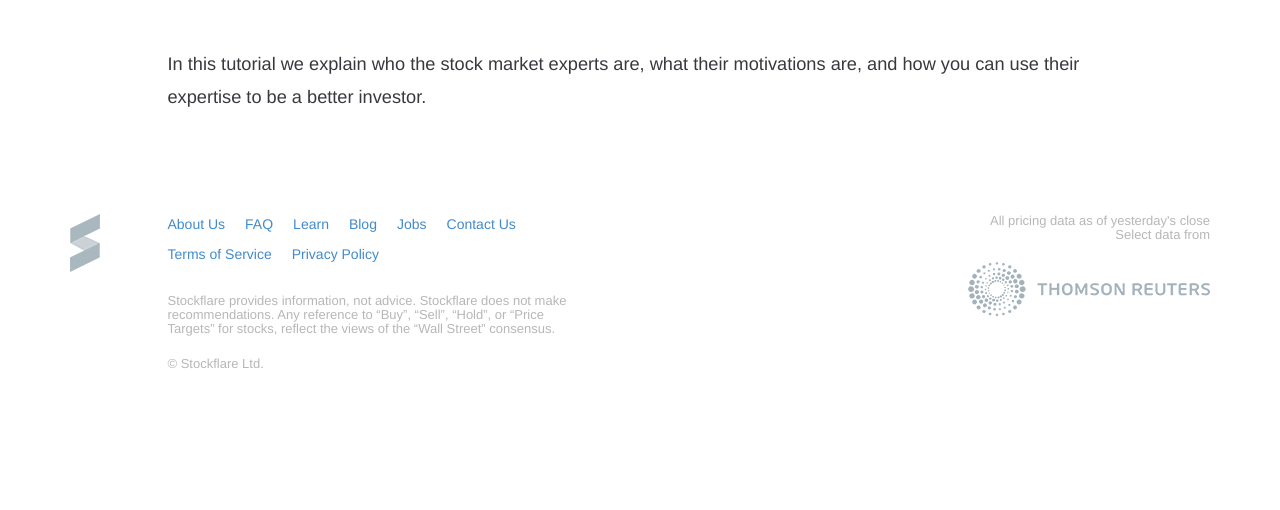
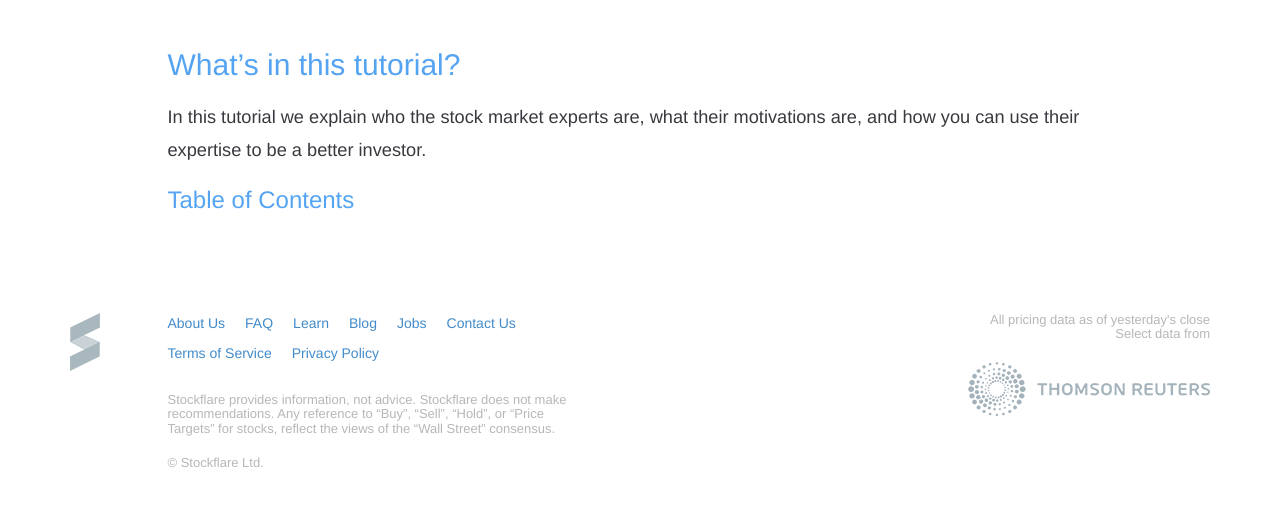
Before and after one commit to Stockflare/learn, a Jekyll site: the page built from _posts/2014-10-27-learn-from-the-experts.markdown, in a window 1280 px wide. Shown: the part 783-1293 px from the top of the page. Built offline with Jekyll 4.4.1, drawn with Linux system fonts in a browser that asks for light colours; nearby versions of some CDN libraries; before the commit the page ends 1194 px from its top, so only the background shows below that.

Commit message:
Commit [skip ci]

```diff
--- a/_posts/2014-10-27-learn-from-the-experts.markdown
+++ b/_posts/2014-10-27-learn-from-the-experts.markdown
@@ -6,8 +6,12 @@ difficulty: intermediate
 date:   2014-10-27 17:35:00
 categories: investing
 ---
-Who are the experts that count.
+Who are the experts? How should you take their advise? And who should you be ignoring.
 
 <iframe width="700" height="525" src="//www.youtube.com/embed/N1KywUtYegc" frameborder="0" allowfullscreen></iframe>
 
+## What's in this tutorial?
+
 In this tutorial we explain who the stock market experts are, what their motivations are, and how you can use their expertise to be a better investor.
+
+### Table of Contents
```
